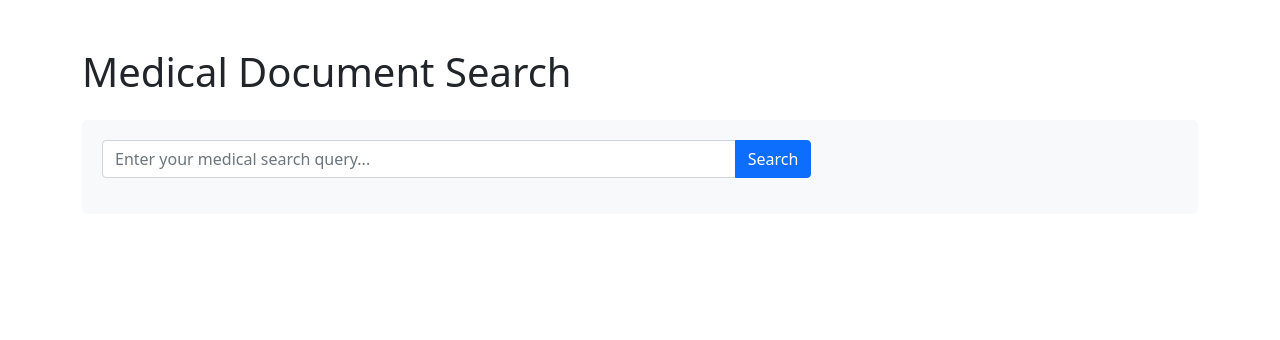
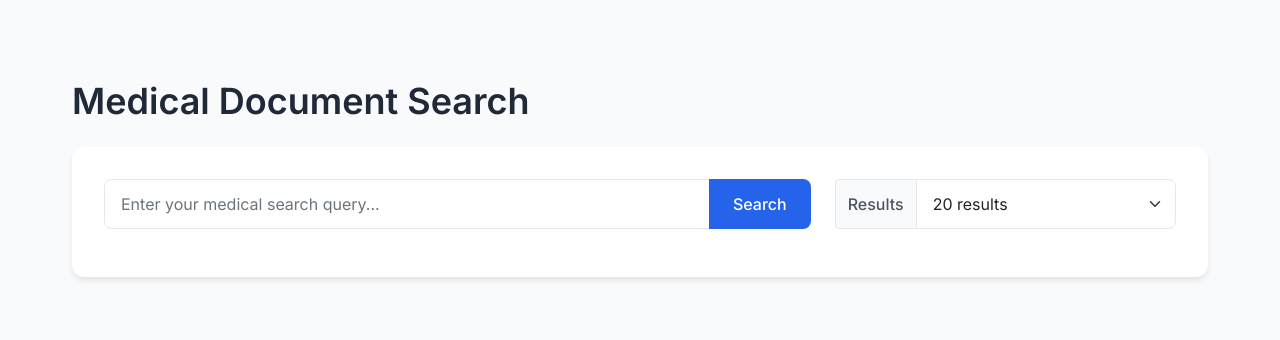
Before and after one commit to zenapticlabs/medical-retrieval-report-agent, a Flask app: page / in a window 1280 px wide. Shown: the top 340 px of the page. Run offline with Flask 3, Linux system fonts and the light colour scheme; parts of the project's set-up code (start-up, migrations or seed data) failed here and were passed over.

Commit message:
Enhance search functionality by allowing customizable result count and improving query processing. Updated the search endpoint to accept a 'top_k' parameter, modified the DocumentProcessor to handle special characters in queries, and revamped the front-end to include a results dropdown. Improved UI styling for better user experience.

```diff
--- a/app.py
+++ b/app.py
@@ -17,12 +17,15 @@ def index():
 @app.route('/search', methods=['POST'])
 def search():
     try:
-        query = request.json.get('query', '')
+        data = request.get_json()
+        query = data.get('query', '')
+        top_k = int(data.get('top_k', 20))  # Default to 20 if not specified
+
         if not query:
-            return jsonify({'error': 'No query provided'}), 400
+            return jsonify({'error': 'No query provided'})
 
         logger.info(f"Processing search query: {query}")
-        results = processor.search(query)
+        results = processor.search(query, top_k=top_k)
         return jsonify({'results': results})
     except Exception as e:
         logger.error(f"Error processing search: {str(e)}")
--- a/templates/index.html
+++ b/templates/index.html
@@ -3,118 +3,208 @@
 <head>
     <title>Medical Document Search</title>
     <link href="https://cdn.jsdelivr.net/npm/bootstrap@5.1.3/dist/css/bootstrap.min.css" rel="stylesheet">
+    <link href="https://fonts.googleapis.com/css2?family=Inter:wght@400;500;600&display=swap" rel="stylesheet">
     <style>
+        :root {
+            --primary-color: #2563eb;
+            --secondary-color: #1e40af;
+            --accent-color: #3b82f6;
+            --text-primary: #1f2937;
+            --text-secondary: #4b5563;
+            --bg-light: #f9fafb;
+            --border-color: #e5e7eb;
+        }
+
+        body {
+            font-family: 'Inter', sans-serif;
+            color: var(--text-primary);
+            background-color: var(--bg-light);
+            line-height: 1.6;
+        }
+
+        .container {
+            max-width: 1200px;
+            padding: 2rem;
+        }
+
+        h1 {
+            font-weight: 600;
+            color: var(--text-primary);
+            margin-bottom: 2rem;
+            font-size: 2.25rem;
+        }
+
+        .search-container {
+            background-color: white;
+            padding: 2rem;
+            border-radius: 12px;
+            box-shadow: 0 4px 6px -1px rgb(0 0 0 / 0.1);
+            margin-bottom: 2rem;
+        }
+
+        .form-control {
+            border: 1px solid var(--border-color);
+            padding: 0.75rem 1rem;
+            border-radius: 8px;
+            font-size: 1rem;
+        }
+
+        .form-control:focus {
+            border-color: var(--primary-color);
+            box-shadow: 0 0 0 3px rgba(37, 99, 235, 0.1);
+        }
+
+        .btn-primary {
+            background-color: var(--primary-color);
+            border: none;
+            padding: 0.75rem 1.5rem;
+            font-weight: 500;
+            border-radius: 8px;
+            transition: all 0.2s;
+        }
+
+        .btn-primary:hover {
+            background-color: var(--secondary-color);
+            transform: translateY(-1px);
+        }
+
         .document-section {
-            margin-bottom: 20px;
+            margin-bottom: 1.5rem;
         }
+
         .document-title {
-            color: #2c3e50;
-            font-size: 1.4em;
-            margin-bottom: 10px;
+            color: var(--text-primary);
+            font-size: 1.25rem;
+            font-weight: 600;
+            margin-bottom: 0.75rem;
         }
-        .page-info {
-            color: #7f8c8d;
-            font-size: 0.9em;
-            margin-bottom: 15px;
+
+        .match-card {
+            background-color: white;
+            border-radius: 8px;
+            padding: 1.5rem;
+            margin: 1rem 0;
+            border-left: 4px solid var(--primary-color);
+            box-shadow: 0 2px 4px -1px rgb(0 0 0 / 0.05);
         }
-        .keyword-section {
-            margin: 10px 0;
+
+        .keyword-badge {
+            background-color: var(--primary-color);
+            color: white;
+            padding: 0.35rem 0.75rem;
+            border-radius: 6px;
+            font-size: 0.875rem;
+            font-weight: 500;
+            margin-right: 0.5rem;
         }
-        .match-card {
-            background-color: #f8f9fa;
-            border-radius: 5px;
-            padding: 15px;
-            margin: 10px 0;
-            border-left: 4px solid #007bff;
+
+        .semantic-badge {
+            background-color: var(--text-secondary);
+            color: white;
+            padding: 0.35rem 0.75rem;
+            border-radius: 6px;
+            font-size: 0.875rem;
+            font-weight: 500;
         }
-        .keyword-summary {
-            background-color: #e3f2fd;
-            padding: 8px 12px;
-            border-radius: 4px;
-            margin-bottom: 10px;
-            font-style: italic;
-            color: #1565c0;
-            border-left: 3px solid #2196f3;
-            line-height: 1.4;
+
+        .accordion-button {
+            padding: 1rem 1.5rem;
+            font-weight: 500;
+            background-color: white;
         }
-        .date {
-            color: #27ae60;
-            font-weight: bold;
-            margin-bottom: 8px;
+
+        .accordion-button:not(.collapsed) {
+            background-color: var(--bg-light);
+            color: var(--primary-color);
         }
-        .page-number {
-            color: #e67e22;
-            font-weight: bold;
-        }
-        .section-info {
-            color: #8e44ad;
-            font-size: 0.9em;
-            font-style: italic;
-        }
-        .content {
-            line-height: 1.6;
-            white-space: pre-wrap;
-            margin-top: 10px;
-        }
-        .highlight {
-            background-color: #fff3cd;
-            padding: 2px;
-            border-radius: 2px;
-        }
-        .accordion-button:not(.collapsed) {
-            background-color: #e7f1ff;
-            color: #0c63e4;
-        }
+
         .accordion-button:focus {
             box-shadow: none;
-            border-color: rgba(0,0,0,.125);
+            border-color: var(--border-color);
         }
-        .nested-accordion .accordion-button {
-            padding-left: 2rem;
+
+        .accordion-body {
+            padding: 1.5rem;
+            background-color: white;
         }
-        .search-container {
-            background-color: #f8f9fa;
-            padding: 20px;
-            border-radius: 5px;
-            margin-bottom: 20px;
+
+        .highlight {
+            background-color: rgba(37, 99, 235, 0.1);
+            padding: 0.2rem 0.4rem;
+            border-radius: 4px;
+            font-weight: 500;
         }
+
         .loading {
             display: none;
             text-align: center;
-            margin: 20px 0;
+            margin: 2rem 0;
         }
+
+        .spinner-border {
+            width: 3rem;
+            height: 3rem;
+            color: var(--primary-color);
+        }
+
+        .alert {
+            border-radius: 8px;
+            padding: 1rem 1.5rem;
+            margin-bottom: 1.5rem;
+        }
+
+        .input-group-text {
+            background-color: var(--bg-light);
+            border: 1px solid var(--border-color);
+            color: var(--text-secondary);
+            font-weight: 500;
+        }
+
+        .form-select {
+            border: 1px solid var(--border-color);
+            padding: 0.75rem 1rem;
+            border-radius: 8px;
+            font-size: 1rem;
+        }
+
+        .content {
+            line-height: 1.8;
+            color: var(--text-secondary);
+            font-size: 0.95rem;
+        }
+
         .match-header {
             display: flex;
             justify-content: space-between;
             align-items: center;
-            margin-bottom: 8px;
+            margin-bottom: 1rem;
             flex-wrap: wrap;
+            gap: 1rem;
         }
+
         .match-meta {
             display: flex;
-            gap: 15px;
+            gap: 1rem;
             align-items: center;
             flex-wrap: wrap;
         }
+
         .meta-item {
             display: flex;
             align-items: center;
-            gap: 5px;
+            gap: 0.5rem;
+            color: var(--text-secondary);
+            font-size: 0.875rem;
         }
-        .keyword-badge {
-            background-color: #007bff;
-            color: white;
-            padding: 4px 8px;
-            border-radius: 12px;
-            font-size: 0.8em;
-            font-weight: bold;
+
+        .badge {
+            font-weight: 500;
+            padding: 0.35rem 0.75rem;
+            border-radius: 6px;
         }
-        .score-badge {
-            background-color: #6c757d;
-            color: white;
-            padding: 2px 6px;
-            border-radius: 8px;
-            font-size: 0.7em;
+
+        .bg-primary {
+            background-color: var(--primary-color) !important;
         }
     </style>
 </head>
@@ -131,7 +221,18 @@
                     </div>
                 </div>
                 <div class="col-md-4">
-
+                    <div class="input-group mb-3">
+                        <label class="input-group-text" for="resultCount">Results</label>
+                        <select class="form-select" id="resultCount">
+                            <option value="5">5 results</option>
+                            <option value="10">10 results</option>
+                            <option value="20" selected>20 results</option>
+                            <option value="30">30 results</option>
+                            <option value="50">50 results</option>
+                            <option value="75">75 results</option>
+                            <option value="100">100 results</option>
+                        </select>
+                    </div>
                 </div>
             </div>
         </div>
@@ -172,8 +273,18 @@
             return parseFloat(score).toFixed(2);
         }
 
+        function cleanTextFormatting(text) {
+            // Replace multiple newlines with a single space
+            let cleaned = text.replace(/\n+/g, ' ');
+            // Replace multiple spaces with a single space
+            cleaned = cleaned.replace(/\s+/g, ' ');
+            // Trim leading and trailing spaces
+            return cleaned.trim();
+        }
+
         function search() {
             const query = document.getElementById('searchInput').value;
+            const topK = parseInt(document.getElementById('resultCount').value);
             if (!query) return;
 
             showLoading();
@@ -183,7 +294,10 @@
                 headers: {
                     'Content-Type': 'application/json',
                 },
-                body: JSON.stringify({ query: query })
+                body: JSON.stringify({
+                    query: query,
+                    top_k: topK
+                })
             })
             .then(response => response.json())
             .then(data => {
@@ -213,14 +327,10 @@
                     const doc = data.results[docName];
                     accordionItemCount++;
 
-                    // Count total matches across all keywords
-                    const totalMatches = Object.values(doc.keyword_matches).reduce((sum, matches) => sum + matches.length, 0);
-
                     // Create accordion item for document
                     const accordionItem = document.createElement('div');
                     accordionItem.className = 'accordion-item';
 
-                    // Document header
                     const headerId = `heading${accordionItemCount}`;
                     const collapseId = `collapse${accordionItemCount}`;
 
@@ -230,68 +340,51 @@
                                     data-bs-target="#${collapseId}" aria-expanded="false" aria-controls="${collapseId}">
                                 <div class="w-100 d-flex justify-content-between align-items-center me-3">
                                     <span>${doc.document_name}</span>
-                                    <span class="badge bg-primary">${totalMatches} matches</span>
+                                    <span class="badge bg-primary">${doc.chunks.length} results</span>
                                 </div>
                             </button>
                         </h2>
                         <div id="${collapseId}" class="accordion-collapse collapse" aria-labelledby="${headerId}">
                             <div class="accordion-body">
-                                <div class="nested-accordion accordion" id="nestedAccordion${accordionItemCount}">
-                                </div>
-                            </div>
-                        </div>
-                    `;
+                                <div class="chunks-accordion accordion" id="chunksAccordion${accordionItemCount}">
+                                    ${doc.chunks.map((chunk, index) => `
+                                        <div class="accordion-item">
+                                            <h2 class="accordion-header" id="chunkHeading${accordionItemCount}_${index}">
+                                                <button class="accordion-button collapsed" type="button" data-bs-toggle="collapse"
+                                                        data-bs-target="#chunkCollapse${accordionItemCount}_${index}"
+                                                        aria-expanded="false"
+                                                        aria-controls="chunkCollapse${accordionItemCount}_${index}">
+                                                    <div class="w-100 d-flex justify-content-between align-items-center">
+                                                        <div class="d-flex align-items-center">
+                                                            <span class="me-2">Content ${index + 1}</span>
+                                                            ${chunk.found_keywords && chunk.found_keywords.length > 0
+                                                                ? `<div class="d-flex gap-2">
 
-                    // Create nested accordion for keyword matches
-                    const nestedAccordion = accordionItem.querySelector(`#nestedAccordion${accordionItemCount}`);
-                    let nestedItemCount = 0;
+                                                                <span class="keyword-badge">exact keywords (${chunk.found_keywords.join(', ')} ) with Score: ${formatScore(chunk.score)}</span>
 
-                    // Add keyword matches
-                    for (const keyword in doc.keyword_matches) {
-                        const matches = doc.keyword_matches[keyword];
-                        if (matches.length === 0) continue;
+                                                                   </div>`
+                                                                : `<span class="semantic-badge">Semantic Match with Score: ${formatScore(chunk.semantic_score)}</span>`
+                                                            }
+                                                        </div>
 
-                        nestedItemCount++;
-                        const nestedHeaderId = `nestedHeading${accordionItemCount}_${nestedItemCount}`;
-                        const nestedCollapseId = `nestedCollapse${accordionItemCount}_${nestedItemCount}`;
-
-                        const nestedItem = document.createElement('div');
-                        nestedItem.className = 'accordion-item';
-                        nestedItem.innerHTML = `
-                            <h2 class="accordion-header" id="${nestedHeaderId}">
-                                <button class="accordion-button collapsed" type="button" data-bs-toggle="collapse"
-                                        data-bs-target="#${nestedCollapseId}" aria-expanded="false" aria-controls="${nestedCollapseId}">
-                                    <div class="w-100 d-flex justify-content-between align-items-center me-3">
-                                        <span class="keyword-badge">${keyword}</span>
-                                        <span class="badge bg-secondary">${matches.length} matches</span>
-                                    </div>
-                                </button>
-                            </h2>
-                            <div id="${nestedCollapseId}" class="accordion-collapse collapse" aria-labelledby="${nestedHeaderId}">
-                                <div class="accordion-body">
-                                    ${matches.map((match, index) => `
-                                        <div class="match-card">
-                                            <div class="match-header">
-                                                <div class="match-meta">
-                                                    <div class="meta-item">
-                                                        <span class="date">📅 ${match.date || 'Date not specified'}</span>
                                                     </div>
-                                                    <div class="meta-item">
-                                                        <span class="page-number">📄 Page ${match.page_number || 'Unknown'}</span>
+                                                </button>
+                                            </h2>
+                                            <div id="chunkCollapse${accordionItemCount}_${index}"
+                                                 class="accordion-collapse collapse"
+                                                 aria-labelledby="chunkHeading${accordionItemCount}_${index}">
+                                                <div class="accordion-body">
+                                                    <div class="content">
+                                                        ${cleanTextFormatting(chunk.content)}
                                                     </div>
                                                 </div>
-                                            </div>
-                                            <div class="keyword-summary">
-                                                ${match.summary || 'No summary available'}
                                             </div>
                                         </div>
                                     `).join('')}
                                 </div>
                             </div>
-                        `;
-
-                        nestedAccordion.appendChild(nestedItem);
-                    }
+                        </div>
+                    `;
 
                     mainAccordion.appendChild(accordionItem);
                 }
```
Also changed, not shown: document_processor.py (+29 -36 lines).
